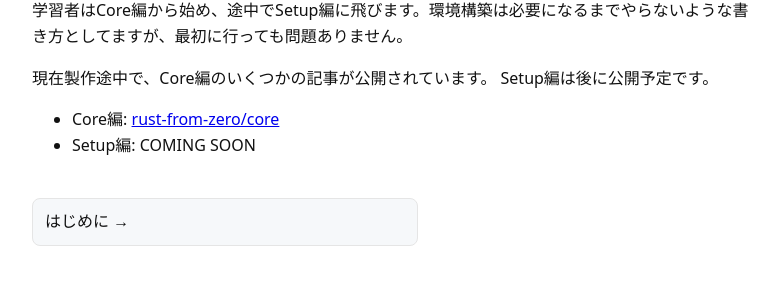
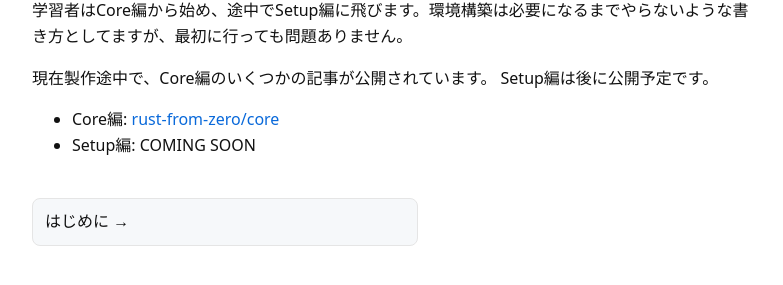
Before and after one commit to nh0102heiya-lab/programming-lessons, a Jekyll site: the page built from _rust-from-zero/index.md, in a window 1280 px wide. Shown: the part 415-700 px from the top of the page, without its empty margins (248-1031 px from the left). Built offline with Jekyll 4.4.1, drawn with Linux system fonts in a browser that asks for light colours; nearby versions of some CDN libraries.

Commit message:
Update default.html

```diff
--- a/_layouts/default.html
+++ b/_layouts/default.html
@@ -12,6 +12,9 @@
       --muted: #666;
       --border: #e5e5e5;
       --code-bg: #f6f8fa;
+
+      --link: #0969da;
+      --link-hover: #0550ae;
     }
 
     @media (prefers-color-scheme: dark) {
@@ -21,7 +24,20 @@
         --muted: #8b949e;
         --border: #30363d;
         --code-bg: #161b22;
+
+        --link: #58a6ff;
+        --link-hover: #79c0ff;
       }
+    }
+
+    a {
+      color: var(--link);
+      text-decoration: none;
+    }
+
+    a:hover {
+      color: var(--link-hover);
+      text-decoration: underline;
     }
 
     body {
```
